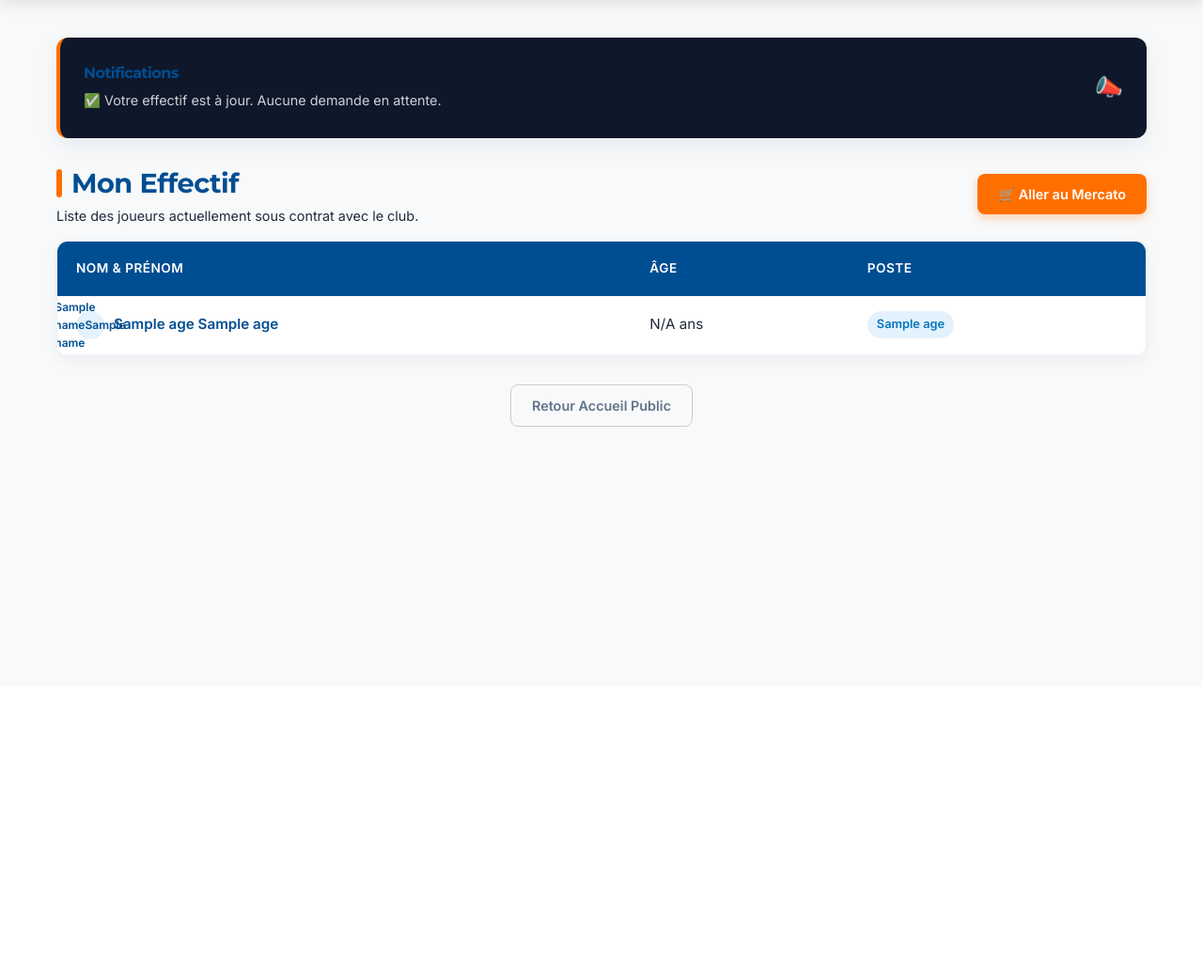
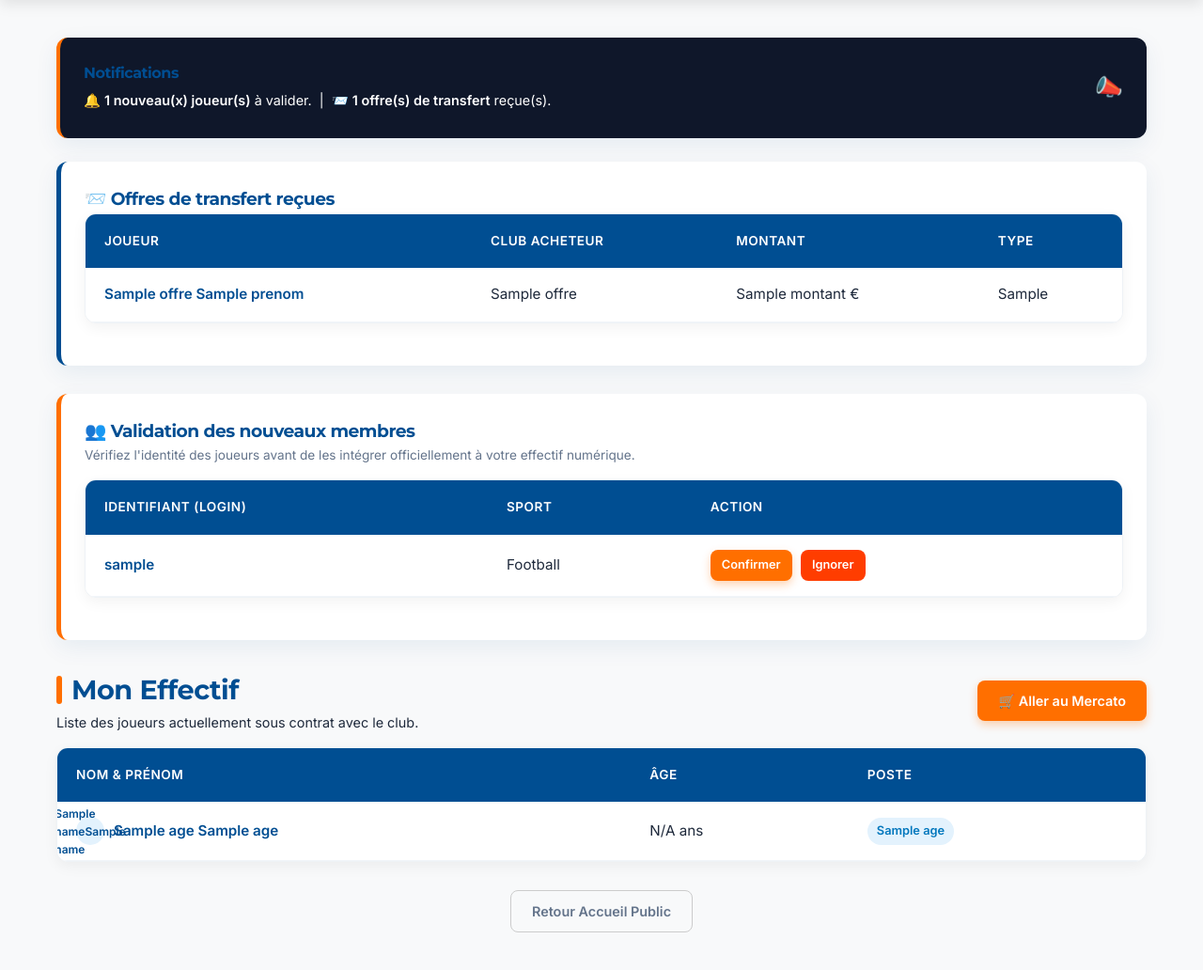
Before and after one commit to Elijxh972/sae-mouv-sport, a FastAPI app: page /club in a window 1280 px wide. Shown: the part 70-1102 px from the top of the page at 94% size. Before the commit the page ends 524 px from the top, so only its background shows below. Run offline with FastAPI, Linux system fonts and the light colour scheme; the visitor is signed in with stand-in values (Sample User, id 1); a database or web service that is not in the repository returns one stand-in record (values such as "Sample title"); some libraries are stand-ins or nearby versions.

Commit message:
Système offres de transfert

```diff
--- a/app.py
+++ b/app.py
@@ -141,6 +141,46 @@ async def mercato(request: Request, search: str = None, poste: str = 'Tous', age
         'age_max': age_max
     })
 
+# --- OFFRES ---
+
+@app.get('/faire_offre/{id_joueur}', response_class=HTMLResponse)
+async def faire_offre_get(request: Request, id_joueur: int):
+    if 'user_id' not in request.session:
+        return RedirectResponse(url='/login')
+    conn = get_db_connection()
+    cursor = conn.cursor()
+    cursor.execute("SELECT nom, prenom FROM JOUEUR WHERE id_joueur = %s", (id_joueur,))
+    joueur = cursor.fetchone()
+    conn.close()
+    return templates.TemplateResponse(request, 'faire_offre.html', {'joueur': joueur, 'id_joueur': id_joueur})
+
+@app.post('/faire_offre/{id_joueur}')
+async def faire_offre_post(request: Request, id_joueur: int, montant: int = Form(...), type_mutation: str = Form(...)):
+    if 'user_id' not in request.session:
+        return RedirectResponse(url='/login')
+    conn = get_db_connection()
+    cursor = conn.cursor()
+    cursor.execute("""
+        CREATE TABLE IF NOT EXISTS OFFRE (
+            id_offre SERIAL PRIMARY KEY,
+            id_joueur INT,
+            id_club_acheteur INT,
+            montant INT,
+            type_mutation TEXT,
+            statut TEXT DEFAULT 'en_attente',
+            date_offre TIMESTAMP DEFAULT NOW()
+        )
+    """)
+    cursor.execute("SELECT id_club_actuel FROM JOUEUR WHERE id_joueur = %s", (id_joueur,))
+    id_club_vendeur = cursor.fetchone()[0]
+    cursor.execute(
+        "INSERT INTO OFFRE (id_joueur, id_club_acheteur, montant, type_mutation) VALUES (%s, %s, %s, %s)",
+        (id_joueur, request.session['id_club'], montant, type_mutation)
+    )
+    conn.commit()
+    conn.close()
+    return RedirectResponse(url='/mercato', status_code=302)
+
 # --- ESPACE CLUB (CORRIGÉ) ---
 
 @app.get('/club', response_class=HTMLResponse)
@@ -162,8 +202,29 @@ async def club_dashboard(request: Request):
     """, (mon_club_id,))
     joueurs = cursor.fetchall()
 
+    cursor.execute("SELECT id_user, login FROM UTILISATEUR WHERE id_club = %s AND role = 'JOUEUR' AND est_verifie = FALSE", (mon_club_id,))
+    joueurs_en_attente = cursor.fetchall()
+
+    offres_recues = []
+    try:
+        cursor.execute("""
+            SELECT o.id_offre, j.nom, j.prenom, c.nom_club, o.montant, o.type_mutation
+            FROM OFFRE o
+            JOIN JOUEUR j ON o.id_joueur = j.id_joueur
+            JOIN CLUB c ON o.id_club_acheteur = c.id_club
+            WHERE j.id_club_actuel = %s AND o.statut = 'en_attente'
+        """, (mon_club_id,))
+        offres_recues = cursor.fetchall()
+    except:
+        pass
+
     conn.close()
-    return templates.TemplateResponse(request, 'club_dashboard.html', {'club': club, 'joueurs': joueurs})
+    return templates.TemplateResponse(request, 'club_dashboard.html', {
+        'club': club,
+        'joueurs': joueurs,
+        'joueurs_en_attente': joueurs_en_attente,
+        'offres_recues': offres_recues
+    })
 
 @app.get('/update_db')
 async def update_db():
--- a/templates/club_dashboard.html
+++ b/templates/club_dashboard.html
@@ -31,9 +31,10 @@
             <div style="display:flex; justify-content:space-between; align-items:center;">
                 <div>
                     <h3 style="margin:0; font-size:1rem;">Notifications</h3>
-                    {% if joueurs_en_attente %}
+                    {% if joueurs_en_attente or offres_recues %}
                         <p style="margin:4px 0; font-size:0.9rem;">
-                            🔔 <strong>{{ joueurs_en_attente|length }} nouveau(x) joueur(s)</strong> à valider dans votre effectif.
+                            {% if joueurs_en_attente %}🔔 <strong>{{ joueurs_en_attente|length }} nouveau(x) joueur(s)</strong> à valider.{% endif %}
+                            {% if offres_recues %} &nbsp;|&nbsp; 📨 <strong>{{ offres_recues|length }} offre(s) de transfert</strong> reçue(s).{% endif %}
                         </p>
                     {% else %}
                         <p style="margin:4px 0; font-size:0.9rem; opacity:0.8;">
@@ -44,6 +45,29 @@
                 <div style="font-size: 1.5rem;">📣</div>
             </div>
         </div>
+
+        {% if offres_recues %}
+        <div class="card" style="border-left: 5px solid var(--ocean-blue); margin-bottom: 30px;">
+            <h3 style="margin-top:0;">📨 Offres de transfert reçues</h3>
+            <div class="table-wrapper"><div class="responsive-scroll">
+                <table>
+                    <thead>
+                        <tr><th>Joueur</th><th>Club acheteur</th><th>Montant</th><th>Type</th></tr>
+                    </thead>
+                    <tbody>
+                        {% for o in offres_recues %}
+                        <tr>
+                            <td><strong>{{ o[1] }} {{ o[2] }}</strong></td>
+                            <td>{{ o[3] }}</td>
+                            <td>{{ o[4] }} €</td>
+                            <td>{{ o[5] }}</td>
+                        </tr>
+                        {% endfor %}
+                    </tbody>
+                </table>
+            </div></div>
+        </div>
+        {% endif %}
 
         {% if joueurs_en_attente %}
         <div class="card" style="border-left: 5px solid var(--spicy-orange); margin-bottom: 30px;">
```
